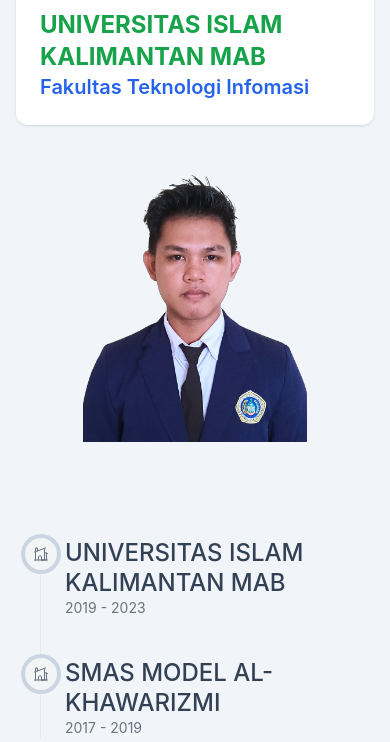
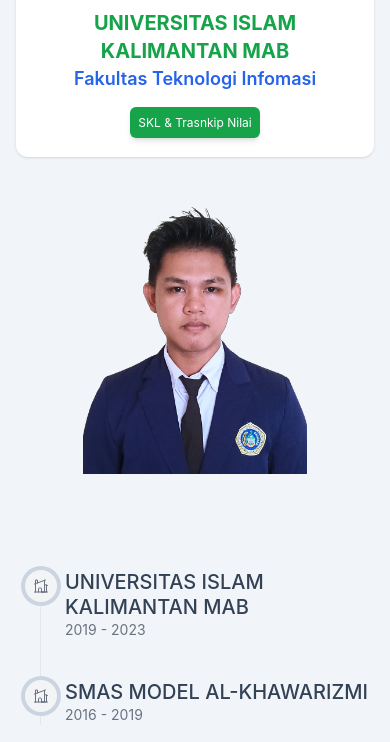
Before and after one commit to nawir177/portfolio-tailwind-css, a website: page index.html in a window 390 px wide. Shown: the part 2233-2975 px from the top of the page. Drawn offline with nearby package versions, Linux system fonts and the light colour scheme.

Commit message:
updata skl

```diff
--- a/index.html
+++ b/index.html
@@ -211,17 +211,23 @@
                      <div class="col order-first md:order-1 p-4">
                         <div class=" bg-white p-6 rounded-xl shadow">
                            <div class="flex flex-wrap items-center w-full gap-3">
-                              <img src="img/UNISKA.png" alt="" width="100">
+                              <img src="img/UNISKA.png" alt="" width="100" class="md:ms-auto mx-auto">
                               <div class="">
-                                 <h1 class="font-bold text-2xl text-left text-green-600">UNIVERSITAS ISLAM KALIMANTAN
+                                 <h1 class="font-bold md:text-2xl text-xl md:text-left text-center text-green-600">UNIVERSITAS ISLAM KALIMANTAN
                                     MAB
                                  </h1>
-                                 <h3 class="text-xl font-semibold text-blue-600 text-left">Fakultas Teknologi Infomasi
+                                 <h3 class="md:text-xl text-lg font-semibold text-blue-600 md:text-left text-center">Fakultas Teknologi Infomasi
                                  </h3>
+
                               </div>
 
+
                            </div>
-
+                           <div class="mt-4">
+                              <a href="SKL.pdf" target="_blank"
+                                 class="px-2 py-2 hover:bg-green-300 shadow-md rounded-md text-white text-center bg-green-600 md:text-md text-xs">SKL &
+                                 Trasnkip Nilai</a>
+                           </div>
                         </div>
                      </div>
                   </div>
@@ -241,7 +247,7 @@
                               </svg>
 
                            </span>
-                           <h3 class="font-medium text-2xl text-slate-700 leading-tight">UNIVERSITAS ISLAM KALIMANTAN
+                           <h3 class="font-medium md:text-2xl  text-xl text-slate-700 leading-tight">UNIVERSITAS ISLAM KALIMANTAN
                               MAB</h3>
                            <p class="text-sm">2019 - 2023</p>
                         </li>
@@ -255,9 +261,9 @@
                               </svg>
 
                            </span>
-                           <h3 class="font-medium text-2xl leading-tight text-slate-700">SMAS MODEL AL-KHAWARIZMI
+                           <h3 class="font-medium text-xl md:text-2xl leading-tight text-slate-700">SMAS MODEL AL-KHAWARIZMI
                            </h3>
-                           <p class="text-sm">2017 - 2019</p>
+                           <p class="text-sm">2016 - 2019</p>
                         </li>
                      </ol>
 
@@ -271,7 +277,7 @@
 
 
       <!-- Skill Section Start -->
-      <section class="bg-slate-100 pt-32 pb-16">
+      <section class="bg-white pt-32 pb-16">
          <div class="container">
             <div class="w-full p-4">
                <div class="max-w-xl mx-auto mb-16 text-center " data-aos="fade-up">
@@ -323,7 +329,7 @@
       <!-- Skill Section End -->
 
       <!-- profolio Section Start -->
-      <section id="portfolio" class="bg-white pt-32 pb-16">
+      <section id="portfolio" class="bg-slate-100 pt-32 pb-16">
          <div class="container">
             <div class="w-full p-4">
                <div class="max-w-xl mx-auto mb-16 text-center " data-aos="fade-up">
```
Also changed, not shown: dist/output.css, 1 other file.
